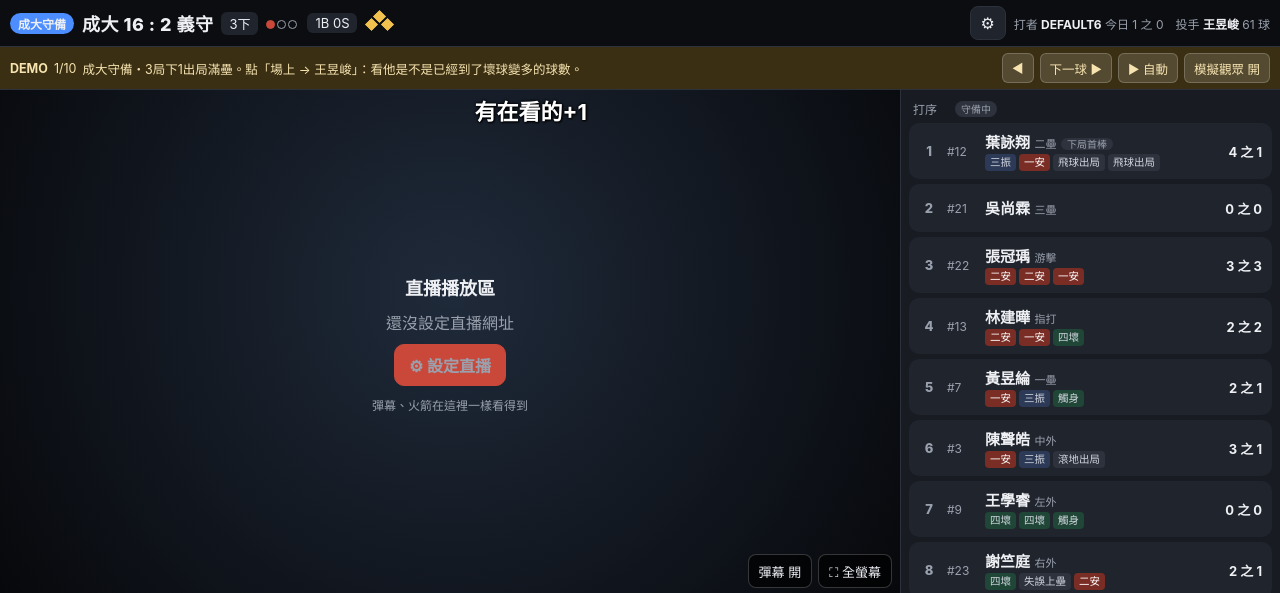
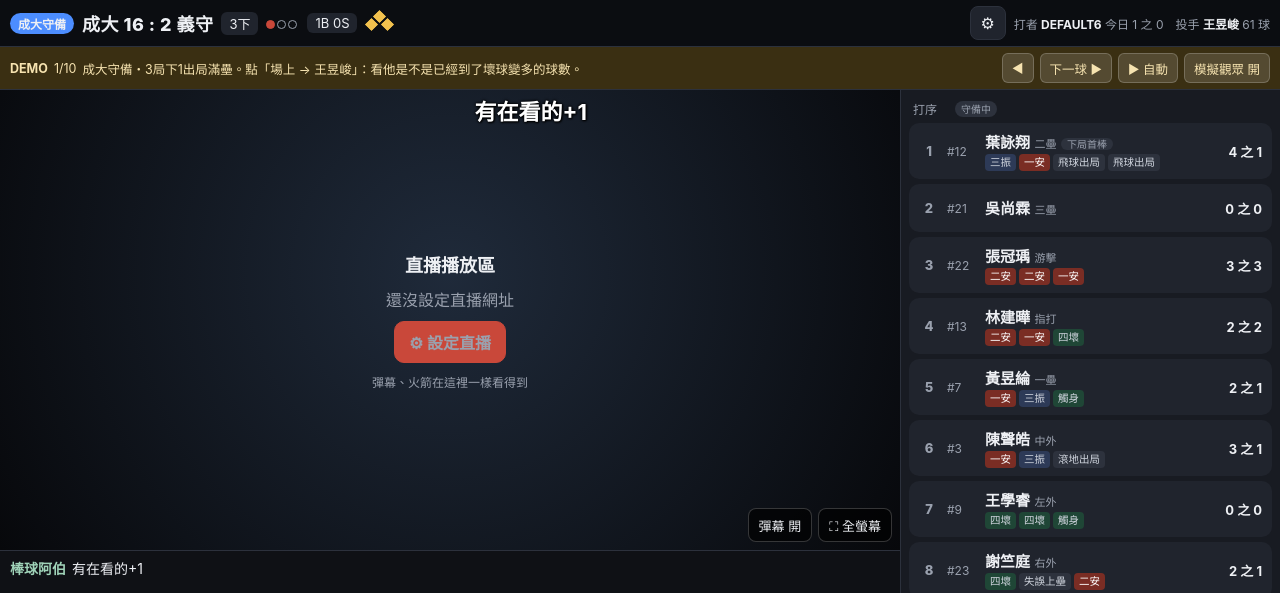
Before and after one commit to thomaschang98206/RECORD-V2, a plain HTML site: page party/index.html in a window 1280 px wide. Shown: the top 593 px of the page. Drawn offline with Linux system fonts and the light colour scheme.

Commit message:
直播派對：寬螢幕時聊天區保留足夠高度

```diff
--- a/party/index.html
+++ b/party/index.html
@@ -35,7 +35,8 @@ input,select{font:inherit;}
 
 /* ---------- 主版面 ---------- */
 .main{flex:1;min-height:0;display:grid;grid-template-columns:minmax(0,1fr) 380px;grid-template-rows:auto minmax(0,1fr);grid-template-areas:"video side" "chat side";}
-.videoWrap{grid-area:video;position:relative;background:#000;aspect-ratio:16/9;max-height:calc(100dvh - 200px);width:100%;justify-self:center;}
+.videoWrap{grid-area:video;position:relative;background:#000;aspect-ratio:16/9;max-height:calc(100dvh - 340px);width:100%;justify-self:center;}
+.chat{min-height:200px;}
 .videoWrap iframe,.videoWrap #yt{position:absolute;inset:0;width:100%;height:100%;border:0;}
 .vph{position:absolute;inset:0;display:flex;flex-direction:column;align-items:center;justify-content:center;gap:10px;color:var(--muted);background:radial-gradient(circle at 50% 40%,#1f2a3a,#07080b);text-align:center;padding:10px;}
 .vph b{color:var(--text);font-size:18px;}
```
